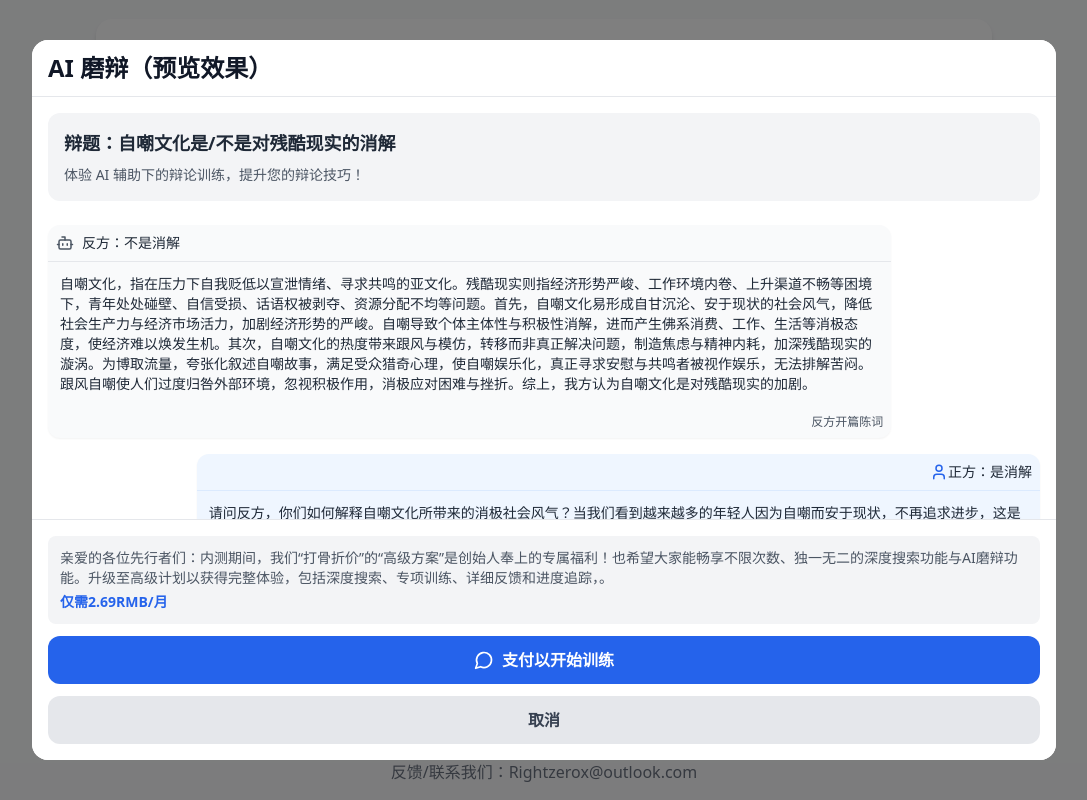
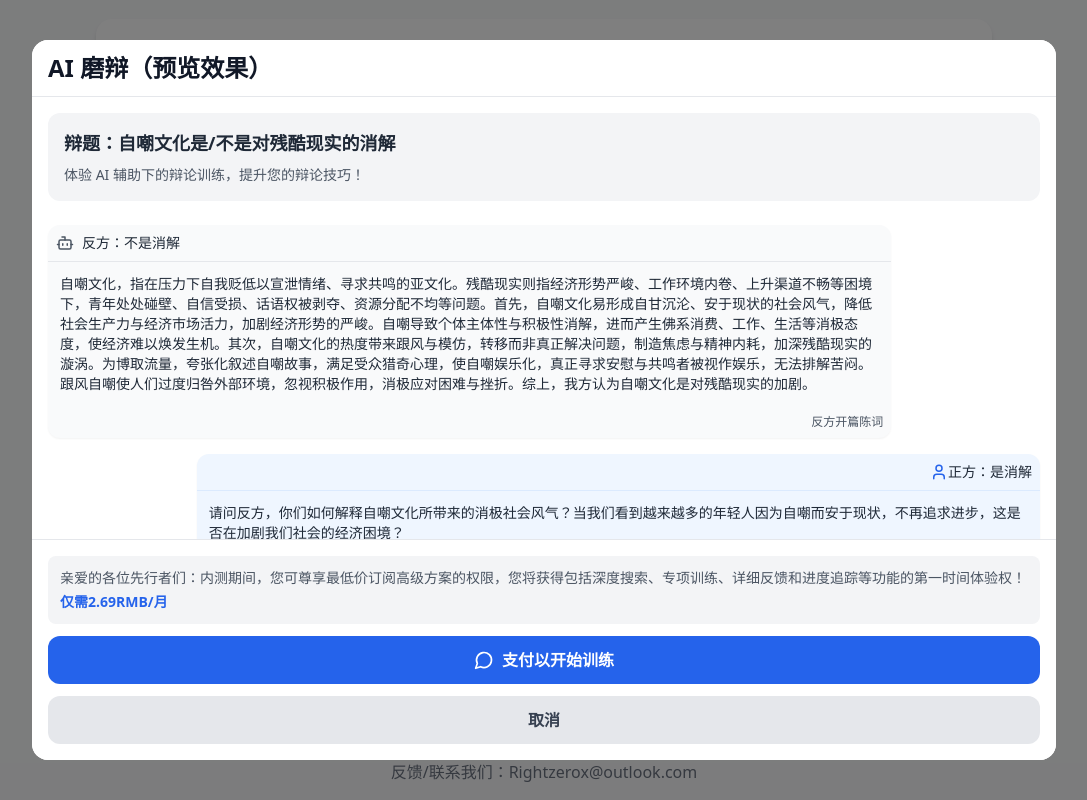
Before and after one commit to RZX00/debate0.2, a React (Vite) app: page / in a window 1280 px wide. Both pictures are taken after a click on the button "体验". Shown: the part 233-1033 px from the top of the page, without its empty margins (96-1183 px from the left). Built offline with nearby package versions, Linux system fonts and the light colour scheme.

Commit message:
Update AIDebateExperience.tsx

```diff
--- a/src/components/AIDebateExperience.tsx
+++ b/src/components/AIDebateExperience.tsx
@@ -116,7 +116,7 @@ const AIDebateExperience: React.FC<{ onClose: () => void }> = ({ onClose }) => {
           <div className="sticky bottom-0 w-full bg-white border-t border-gray-200 p-4 space-y-3">
             <div className="bg-gray-100 rounded-lg p-3 mb-3">
               <p className="text-sm text-gray-600">
-                亲爱的各位先行者们：内测期间，我们“打骨折价”的“高级方案”是创始人奉上的专属福利！也希望大家能畅享不限次数、独一无二的深度搜索功能与AI磨辩功能。升级至高级计划以获得完整体验，包括深度搜索、专项训练、详细反馈和进度追踪，。
+                亲爱的各位先行者们：内测期间，您可尊享最低价订阅高级方案的权限，您将获得包括深度搜索、专项训练、详细反馈和进度追踪等功能的第一时间体验权！
                 <span className="block mt-1 font-semibold text-blue-600">仅需2.69RMB/月</span>
               </p>
             </div>
@@ -139,8 +139,8 @@ const AIDebateExperience: React.FC<{ onClose: () => void }> = ({ onClose }) => {
         <div className="bg-white rounded-lg p-6 max-w-md w-full">
           <p className="text-green-600 font-semibold">
             wow！没想到你真的愿意付费体验我们的功能！感谢您的支持！我们会全力开发该功能！一旦上线，我们将立即通知您。期待为您带来更优质的体验！</p>
-            <p>
-            为表歉意，在该功能正式上线后，您将拥有内测用户专属的免费使用权！再次感谢您的支持
+            <p className="text-green-600 font-semibold">
+            为表歉意，在该功能正式上线后，您将拥有内测用户专属的免费使用权！再次感谢您的支持!
           </p>
         </div>
       )}
```
